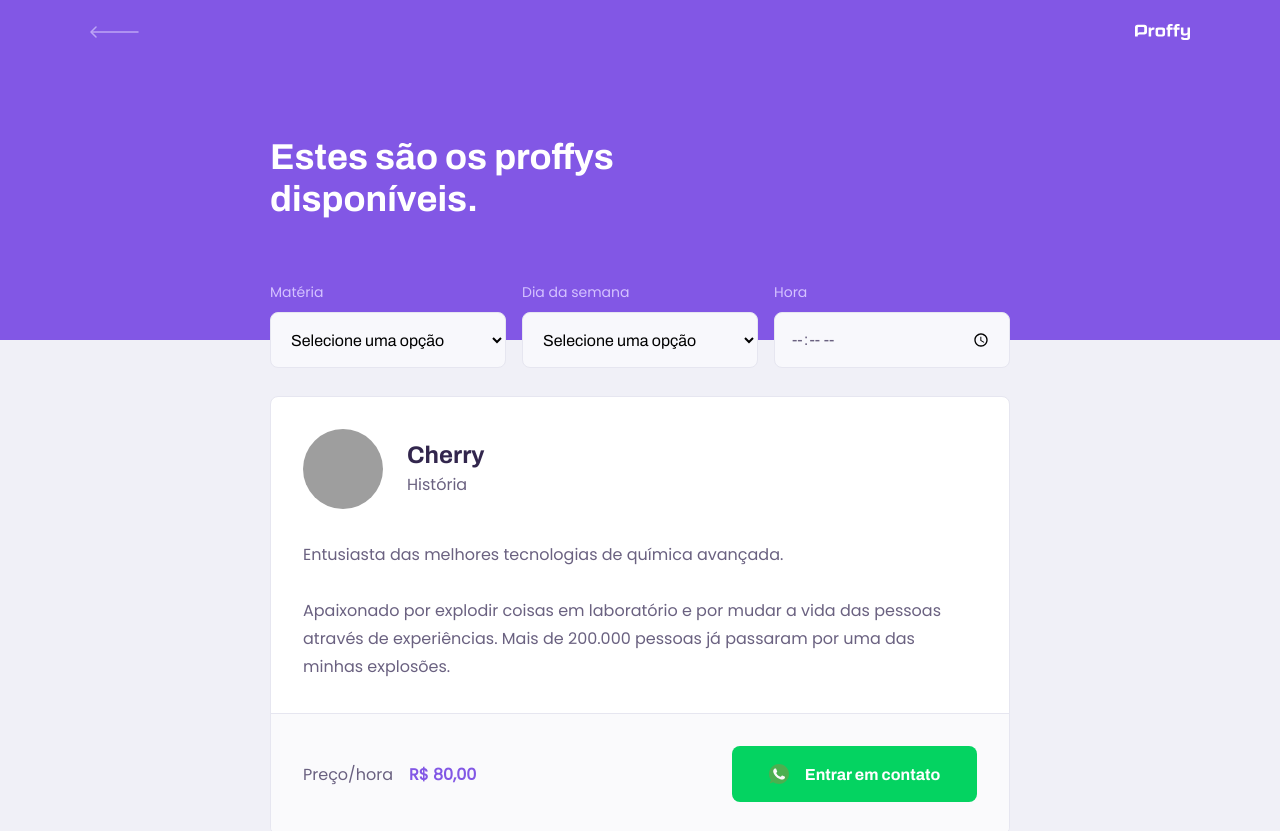
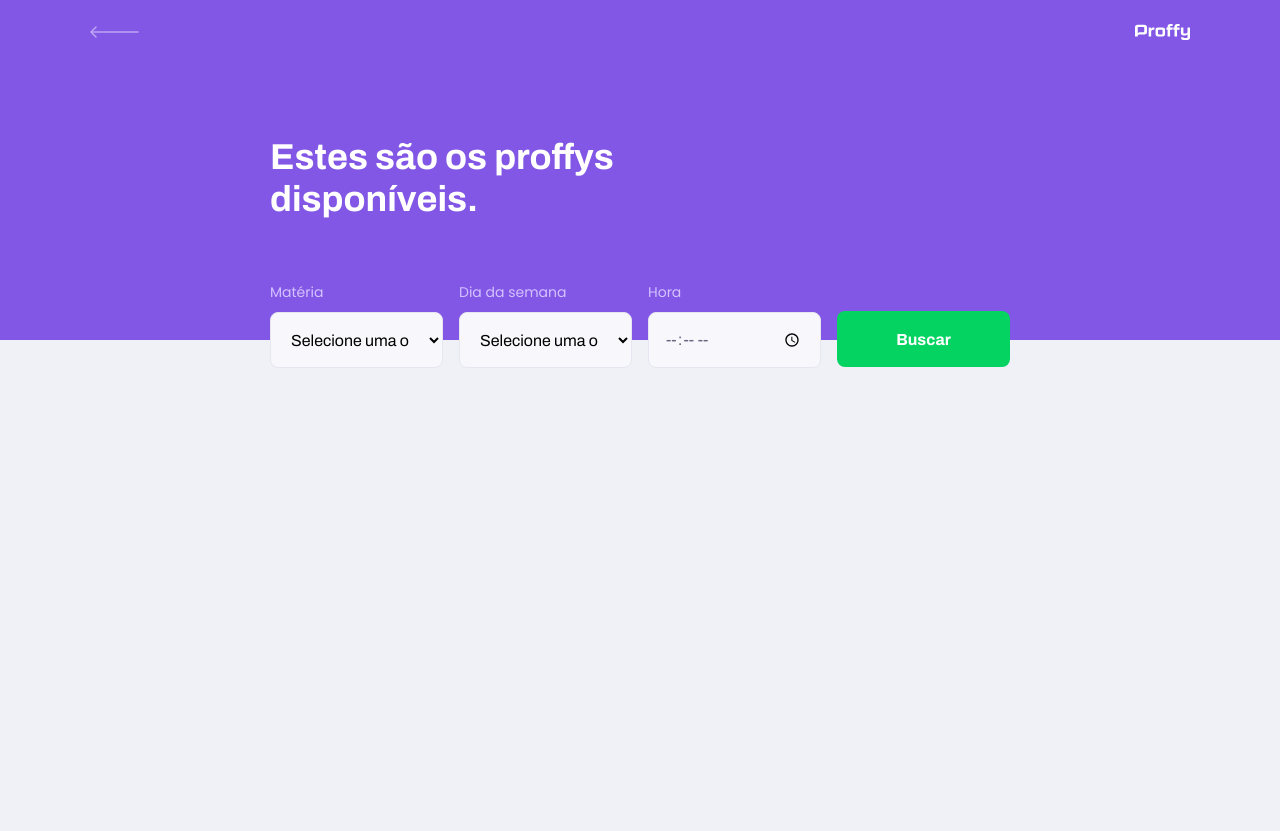
Before and after one commit to FahRamatis/nlw-proffy-web, a React (Create React App) app: page /study in a window 1280 px wide. Shown: the top 831 px of the page. After the commit the page ends 800 px from the top, so only its background shows below. Built offline with nearby package versions, Linux system fonts and the light colour scheme; grey boxes are pictures that could not be loaded.

Commit message:
connect with api

```diff
--- a/src/pages/TeacherList/index.tsx
+++ b/src/pages/TeacherList/index.tsx
@@ -1,18 +1,41 @@
-import React from 'react';
+import React, { useState } from 'react';
 import PageHeader from '../../components/PageHeader';
-import TeacherItem from '../../components/TeacherItem';
+import TeacherItem, { Teacher } from '../../components/TeacherItem';
 import Input from '../../components/Input';
 import Select from '../../components/Select';
 
 import './styles.css';
+import { api } from '../../services/api';
 
 const TeacherList: React.FC = () => {
+  const [teachers, setTeachers] = useState([]);
+
+  const [subject, setSubject] = useState('');
+  const [week_day, setWeekDay] = useState('');
+  const [time, setTime] = useState('');
+
+  async function searchTeachers(e: React.FormEvent) {
+    e.preventDefault();
+
+    const response = await api.get('/classes', {
+      params: {
+        subject,
+        week_day,
+        time,
+      },
+    });
+
+    setTeachers(response.data);
+  }
+
   return (
     <div id="page-teacher-list" className="container">
       <PageHeader title="Estes são os proffys disponíveis.">
-        <form id="search-teachers">
+        <form id="search-teachers" onSubmit={searchTeachers}>
           <Select
             name="subject"
+            value={subject}
+            onChange={(e) => setSubject(e.target.value)}
             label="Matéria"
             options={[
               { value: 'Artes', label: 'Artes' },
@@ -26,8 +49,11 @@ const TeacherList: React.FC = () => {
               { value: 'Química', label: 'Química' },
             ]}
           />
+
           <Select
             name="week_day"
+            value={week_day}
+            onChange={(e) => setWeekDay(e.target.value)}
             label="Dia da semana"
             options={[
               { value: '0', label: 'Domingo' },
@@ -38,13 +64,22 @@ const TeacherList: React.FC = () => {
               { value: '5', label: 'Sexta-feira' },
             ]}
           />
-          <Input type="time" name="time" label="Hora" />
+
+          <Input
+            type="time"
+            value={time}
+            onChange={(e) => setTime(e.target.value)}
+            name="time"
+            label="Hora"
+          />
+
+          <button type="submit">Buscar</button>
         </form>
       </PageHeader>
 
       <main>
-        {[1, 2, 3].map(() => (
-          <TeacherItem />
+        {teachers.map((teacher: Teacher) => (
+          <TeacherItem key={teacher.id} teacher={teacher} />
         ))}
       </main>
     </div>
--- a/src/pages/TeacherList/styles.css
+++ b/src/pages/TeacherList/styles.css
@@ -9,6 +9,27 @@
 
 #search-teachers label {
     color: var(--color-text-in-primary);
+}
+
+#search-teachers button {
+    width: 100%;
+    height: 5.6rem;
+    background: var(--color-secundary);
+    color: var(--color-button-text);
+    border: 0;
+    border-radius: 0.8rem;
+    cursor: pointer;
+    font: 700 1.6rem Archivo;
+    display: flex;
+    align-items: center;
+    justify-content: center;
+    text-decoration: none;
+    transition: background-color 0.2s;
+    margin-top: 3.2rem;
+}
+
+#search-teachers button:hover {
+    background: var(--color-secundary-dark);
 }
 
 #page-teacher-list main {
@@ -23,7 +44,7 @@
 
     #search-teachers {
         display: grid;
-        grid-template-columns: repeat(3, 1fr);
+        grid-template-columns: repeat(4, 1fr);
         column-gap: 16px;
         position: absolute;
         bottom: -28px;
```
